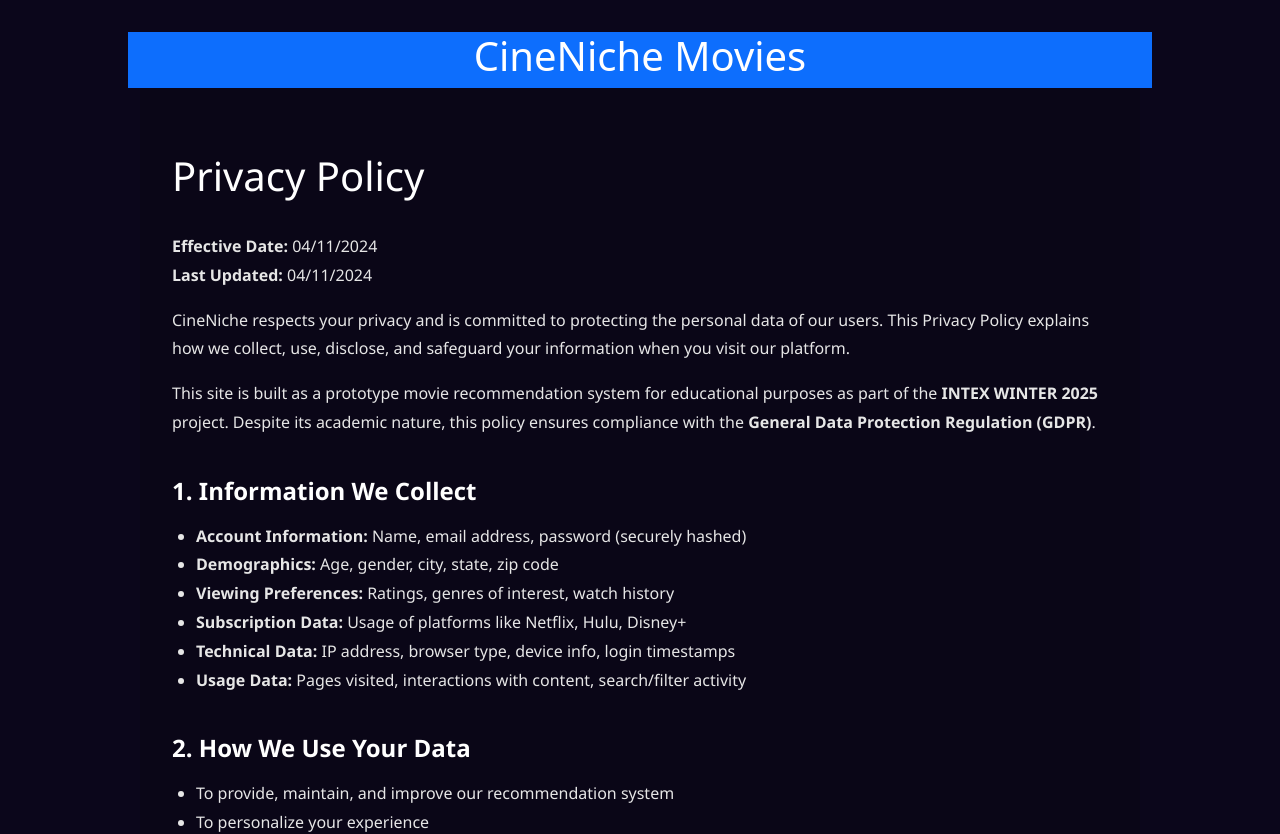
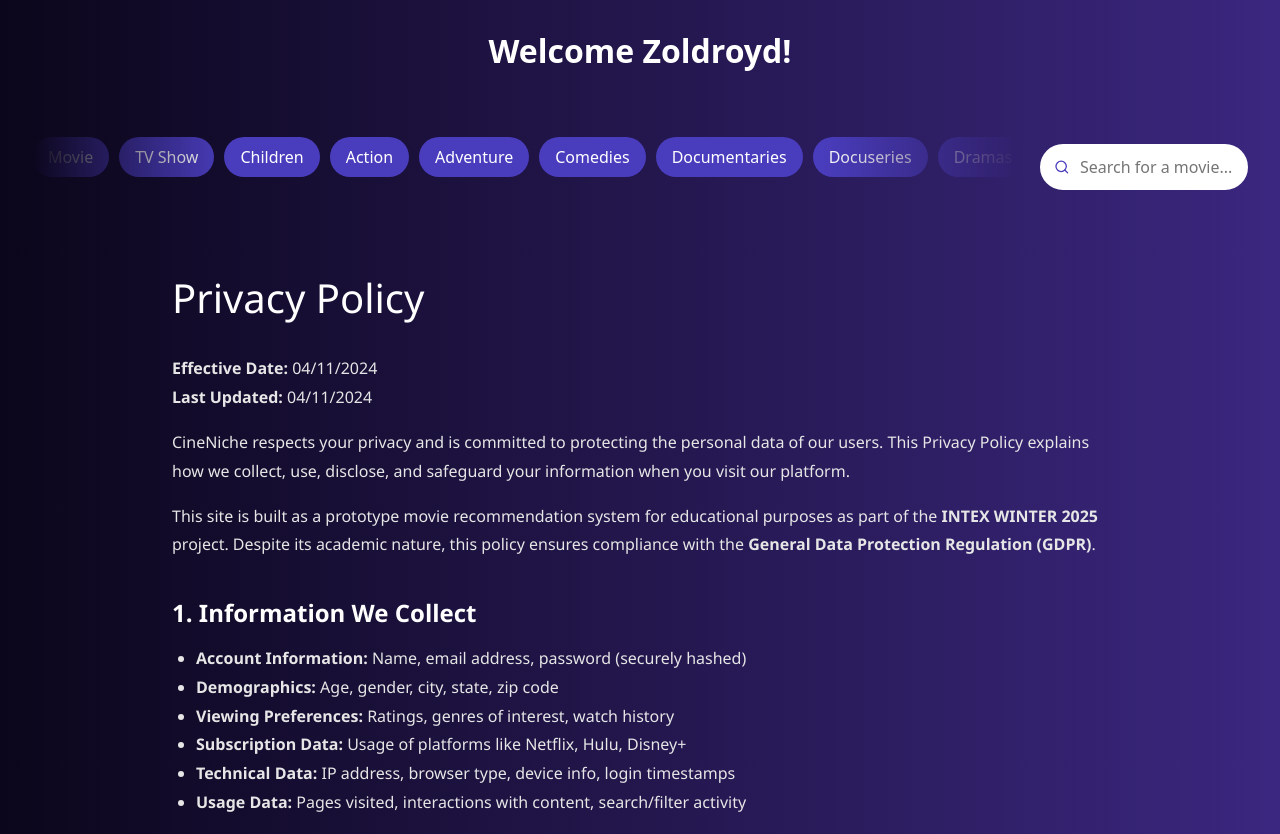
Before and after one commit to oliviawait021/Intex, a React (Vite) app in the folder frontend/: page /privacy in a window 1280 px wide. Shown: the top 834 px of the page. Built offline with nearby package versions, Linux system fonts and the light colour scheme; no server answers; a web font is replaced by a local one.

Commit message:
update design

```diff
--- a/frontend/src/components/WelcomeBand.tsx
+++ b/frontend/src/components/WelcomeBand.tsx
@@ -1,8 +1,48 @@
+import { Search } from 'lucide-react';
+import { useState } from 'react';
+
+const genres = [
+  'Movie',
+  'TV Show',
+  'Children',
+  'Action',
+  'Adventure',
+  'Comedies',
+  'Documentaries',
+  'Docuseries',
+  'Dramas',
+  'Fantasy',
+  'Musicals',
+  'Spirituality',
+  'Thrillers',
+];
+
 function WelcomeBand() {
+  const [searchTerm, setSearchTerm] = useState('');
+
   return (
     <>
-      <div className="row bg-primary text-white">
-        <h1 className="bold-font-header">CineNiche Movies</h1>
+      <h2 className="welcome-text">Welcome Zoldroyd!</h2>
+      <br />
+      <div className="genre-search-bar">
+        <div className="genre-scroll-container">
+          {genres.map((genre, i) => (
+            <button className="genre-button" key={i}>
+              {genre}
+            </button>
+          ))}
+        </div>
+        <div className="search-bar-container">
+          <div className="search-bar">
+            <Search size={18} className="search-icon" />
+            <input
+              type="text"
+              placeholder="Search for a movie..."
+              value={searchTerm}
+              onChange={(e) => setSearchTerm(e.target.value)}
+            />
+          </div>
+        </div>
       </div>
     </>
   );
--- a/frontend/src/pages/HomePage.css
+++ b/frontend/src/pages/HomePage.css
@@ -86,7 +86,6 @@
   max-width: 1000px;
   margin: 40px auto;
   padding: 0 30px;
-  background-color: #0b061b;
   border-radius: 10px; /* Rounded corners for the FAQ container */
   overflow: hidden; /* Ensure content does not exceed rounded corners */
 }
@@ -206,6 +205,7 @@
 }
 
 .collage-container {
+  border-radius: 30px;
   position: relative;
   overflow: hidden;
   width: 100%;
--- a/frontend/src/pages/HomePage.tsx
+++ b/frontend/src/pages/HomePage.tsx
@@ -1,7 +1,7 @@
 import React, { useState, useRef } from 'react';
 import './HomePage.css';
 import { Link } from 'react-router-dom';
-
+import Footer from '../components/Footer';
 
 const movieData = [
   {
@@ -241,17 +241,7 @@ const HomePage: React.FC = () => {
             </div>
           ))}
 
-          <div className="faq-links">
-            <Link to="/login" className="faq-link">
-              Account
-            </Link>
-            <Link to="/privacy" className="faq-link">
-              Privacy Policy
-            </Link>
-            <a href="#faq" className="faq-link">
-              FAQ
-            </a>
-          </div>
+          <Footer />
         </div>
       </div>
     </>
--- a/frontend/src/pages/MoviesPage.tsx
+++ b/frontend/src/pages/MoviesPage.tsx
@@ -1,7 +1,7 @@
 import React, { useEffect, useRef, useState } from 'react';
 import axios from 'axios';
 import './MoviesPage.css';
-import { Search } from 'lucide-react';
+import WelcomeBand from '../components/WelcomeBand';
 
 const genres = [
   'Movie',
@@ -61,29 +61,7 @@ const MoviesPage: React.FC = () => {
 
   return (
     <>
-      <h2 className="welcome-text">Welcome Zoldroyd!</h2>
-      <br />
-      <div className="genre-search-bar">
-        <div className="genre-scroll-container">
-          {genres.map((genre, i) => (
-            <button className="genre-button" key={i}>
-              {genre}
-            </button>
-          ))}
-        </div>
-        <div className="search-bar-container">
-          <div className="search-bar">
-            <Search size={18} className="search-icon" />
-            <input
-              type="text"
-              placeholder="Search for a movie..."
-              value={searchTerm}
-              onChange={(e) => setSearchTerm(e.target.value)}
-            />
-          </div>
-        </div>
-      </div>
-
+      <WelcomeBand />
       {genres.map((genre, index) => {
         const movies = filterBySearch(moviesByGenre[genre] || []);
         return (
--- a/frontend/src/pages/PrivacyPage.tsx
+++ b/frontend/src/pages/PrivacyPage.tsx
@@ -1,8 +1,7 @@
-import WelcomeBand from "../components/WelcomeBand";
+import WelcomeBand from '../components/WelcomeBand';
 function PrivacyPage() {
   const styles = {
     container: {
-      backgroundColor: '#0a0617',
       color: '#e6e6e6',
       padding: '4rem 2rem',
       maxWidth: '1000px',
@@ -36,7 +35,7 @@ function PrivacyPage() {
     link: {
       color: '#ccc',
       textDecoration: 'underline',
-    }
+    },
   };
 
   return (
@@ -44,26 +43,52 @@ function PrivacyPage() {
       <WelcomeBand />
       <div style={styles.container}>
         <h1 style={styles.heading1}>Privacy Policy</h1>
-     <p style={styles.paragraph}><strong>Effective Date:</strong> 04/11/2024<br />
-     <strong>Last Updated:</strong> 04/11/2024</p>
+        <p style={styles.paragraph}>
+          <strong>Effective Date:</strong> 04/11/2024
+          <br />
+          <strong>Last Updated:</strong> 04/11/2024
+        </p>
 
+        <p style={styles.paragraph}>
+          CineNiche respects your privacy and is committed to protecting the
+          personal data of our users. This Privacy Policy explains how we
+          collect, use, disclose, and safeguard your information when you visit
+          our platform.
+        </p>
 
-     <p style={styles.paragraph}>CineNiche respects your privacy and is committed to protecting the personal data of our users. This Privacy Policy explains how we collect, use, disclose, and safeguard your information when you visit our platform.</p>
-
-
-     <p style={styles.paragraph}>This site is built as a prototype movie recommendation system for educational purposes as part of the <strong>INTEX WINTER 2025</strong> project. Despite its academic nature, this policy ensures compliance with the <strong>General Data Protection Regulation (GDPR)</strong>.</p>
-
+        <p style={styles.paragraph}>
+          This site is built as a prototype movie recommendation system for
+          educational purposes as part of the <strong>INTEX WINTER 2025</strong>{' '}
+          project. Despite its academic nature, this policy ensures compliance
+          with the <strong>General Data Protection Regulation (GDPR)</strong>.
+        </p>
 
         <h2 style={styles.heading2}>1. Information We Collect</h2>
         <ul style={styles.list}>
-       <li><strong>Account Information:</strong> Name, email address, password (securely hashed)</li>
-       <li><strong>Demographics:</strong> Age, gender, city, state, zip code</li>
-       <li><strong>Viewing Preferences:</strong> Ratings, genres of interest, watch history</li>
-       <li><strong>Subscription Data:</strong> Usage of platforms like Netflix, Hulu, Disney+</li>
-       <li><strong>Technical Data:</strong> IP address, browser type, device info, login timestamps</li>
-       <li><strong>Usage Data:</strong> Pages visited, interactions with content, search/filter activity</li>
+          <li>
+            <strong>Account Information:</strong> Name, email address, password
+            (securely hashed)
+          </li>
+          <li>
+            <strong>Demographics:</strong> Age, gender, city, state, zip code
+          </li>
+          <li>
+            <strong>Viewing Preferences:</strong> Ratings, genres of interest,
+            watch history
+          </li>
+          <li>
+            <strong>Subscription Data:</strong> Usage of platforms like Netflix,
+            Hulu, Disney+
+          </li>
+          <li>
+            <strong>Technical Data:</strong> IP address, browser type, device
+            info, login timestamps
+          </li>
+          <li>
+            <strong>Usage Data:</strong> Pages visited, interactions with
+            content, search/filter activity
+          </li>
         </ul>
-
 
         <h2 style={styles.heading2}>2. How We Use Your Data</h2>
         <ul style={styles.list}>
@@ -74,35 +99,58 @@ function PrivacyPage() {
           <li>To comply with legal obligations</li>
         </ul>
 
-
         <h2 style={styles.heading2}>3. Legal Basis for Processing</h2>
         <ul style={styles.list}>
-       <li><strong>Consent:</strong> For personalized recommendations</li>
-       <li><strong>Contract:</strong> To deliver our services</li>
-       <li><strong>Legal Obligation:</strong> To meet legal requirements</li>
-       <li><strong>Legitimate Interest:</strong> To enhance user experience and performance</li>
+          <li>
+            <strong>Consent:</strong> For personalized recommendations
+          </li>
+          <li>
+            <strong>Contract:</strong> To deliver our services
+          </li>
+          <li>
+            <strong>Legal Obligation:</strong> To meet legal requirements
+          </li>
+          <li>
+            <strong>Legitimate Interest:</strong> To enhance user experience and
+            performance
+          </li>
         </ul>
 
-
-     <h2 style={styles.heading2}>4. Sharing Information with Third Parties</h2>
+        <h2 style={styles.heading2}>
+          4. Sharing Information with Third Parties
+        </h2>
         <ul style={styles.list}>
-       <li><strong>Business Partners:</strong> Including content contributors and distributors</li>
-       <li><strong>Social Networks:</strong> If you choose to share CineNiche content</li>
-       <li><strong>Service Providers:</strong> Under data protection agreements</li>
+          <li>
+            <strong>Business Partners:</strong> Including content contributors
+            and distributors
+          </li>
+          <li>
+            <strong>Social Networks:</strong> If you choose to share CineNiche
+            content
+          </li>
+          <li>
+            <strong>Service Providers:</strong> Under data protection agreements
+          </li>
         </ul>
 
-
         <h2 style={styles.heading2}>5. Advertising</h2>
-     <p style={styles.paragraph}>We may display advertisements on CineNiche. Advertisers may use cookies to measure effectiveness and tailor ads. We do not sell your data to advertisers.</p>
-
+        <p style={styles.paragraph}>
+          We may display advertisements on CineNiche. Advertisers may use
+          cookies to measure effectiveness and tailor ads. We do not sell your
+          data to advertisers.
+        </p>
 
         <h2 style={styles.heading2}>6. Data Sharing</h2>
-     <p style={styles.paragraph}>We never sell or rent your data. Data may be shared with trusted academic evaluators and necessary service providers only.</p>
-
+        <p style={styles.paragraph}>
+          We never sell or rent your data. Data may be shared with trusted
+          academic evaluators and necessary service providers only.
+        </p>
 
         <h2 style={styles.heading2}>7. Data Retention</h2>
-     <p style={styles.paragraph}>Data is retained only as long as needed for the purposes above or by law.</p>
-
+        <p style={styles.paragraph}>
+          Data is retained only as long as needed for the purposes above or by
+          law.
+        </p>
 
         <h2 style={styles.heading2}>8. Your Rights</h2>
         <ul style={styles.list}>
@@ -111,12 +159,18 @@ function PrivacyPage() {
           <li>Withdraw consent</li>
           <li>Request portability of your data</li>
         </ul>
-     <p style={styles.paragraph}>Contact us: <a href="mailto:privacy@cineniche.dev" style={styles.link}>privacy@cineniche.dev</a></p>
-
+        <p style={styles.paragraph}>
+          Contact us:{' '}
+          <a href="mailto:privacy@cineniche.dev" style={styles.link}>
+            privacy@cineniche.dev
+          </a>
+        </p>
 
         <h2 style={styles.heading2}>9. Cookies and Tracking</h2>
-     <p style={styles.paragraph}>We use cookies for session security, analytics, and improving recommendations. You may manage cookie preferences at any time.</p>
-
+        <p style={styles.paragraph}>
+          We use cookies for session security, analytics, and improving
+          recommendations. You may manage cookie preferences at any time.
+        </p>
 
         <h2 style={styles.heading2}>10. Data Security</h2>
         <ul style={styles.list}>
@@ -126,25 +180,37 @@ function PrivacyPage() {
           <li>Isolated databases</li>
         </ul>
 
-
         <h2 style={styles.heading2}>11. Children’s Privacy</h2>
-     <p style={styles.paragraph}>CineNiche does not allow registration by users under 13 without verified parental consent.</p>
-
+        <p style={styles.paragraph}>
+          CineNiche does not allow registration by users under 13 without
+          verified parental consent.
+        </p>
 
         <h2 style={styles.heading2}>12. International Data Transfers</h2>
-     <p style={styles.paragraph}>Data may be transferred outside the EEA under GDPR-approved safeguards.</p>
-
+        <p style={styles.paragraph}>
+          Data may be transferred outside the EEA under GDPR-approved
+          safeguards.
+        </p>
 
         <h2 style={styles.heading2}>13. Deleting Your CineNiche Account</h2>
-     <p style={styles.paragraph}>You may delete your account via your profile settings. Data may be retained as required by law for auditing or legal purposes.</p>
-
+        <p style={styles.paragraph}>
+          You may delete your account via your profile settings. Data may be
+          retained as required by law for auditing or legal purposes.
+        </p>
 
         <h2 style={styles.heading2}>14. Contact Us</h2>
-     <p style={styles.paragraph}>Questions or concerns? Email us at: <a href="mailto:privacy@cineniche.dev" style={styles.link}>privacy@cineniche.dev</a></p>
-
+        <p style={styles.paragraph}>
+          Questions or concerns? Email us at:{' '}
+          <a href="mailto:privacy@cineniche.dev" style={styles.link}>
+            privacy@cineniche.dev
+          </a>
+        </p>
 
         <h2 style={styles.heading2}>15. Updates to This Policy</h2>
-     <p style={styles.paragraph}>This Privacy Policy may be updated. Please check this page for the latest version.</p>
+        <p style={styles.paragraph}>
+          This Privacy Policy may be updated. Please check this page for the
+          latest version.
+        </p>
       </div>
     </>
   );
--- a/frontend/src/pages/identity.css
+++ b/frontend/src/pages/identity.css
@@ -1,11 +1,10 @@
 /* Global background */
 body {
-  background: linear-gradient(to right, #0b061b, #0b061b);
+  background: linear-gradient(to right, #0b061b, #3b277f);
 }
 
 /* Wrapper around the form */
 .auth-wrapper {
-  background-color: #0a0617;
   height: 100vh;
   display: flex;
   justify-content: center;
@@ -46,9 +45,9 @@ body {
 
 .auth-input-group input {
   width: 100%;
-  padding: 0.4rem 0.6rem;   /* ⬅️ smaller padding */
-  font-size: 0.85rem;       /* ⬅️ slightly smaller text */
-  border-radius: 4px;       /* ⬅️ smaller rounding if desired */
+  padding: 0.4rem 0.6rem; /* ⬅️ smaller padding */
+  font-size: 0.85rem; /* ⬅️ slightly smaller text */
+  border-radius: 4px; /* ⬅️ smaller rounding if desired */
   border: 1px solid #ccc;
   height: 3rem;
 }
```
Also changed, not shown: 2 other files (tests, documents, lock files or other folders). Lines whose indentation alone changed are shown as unchanged.
